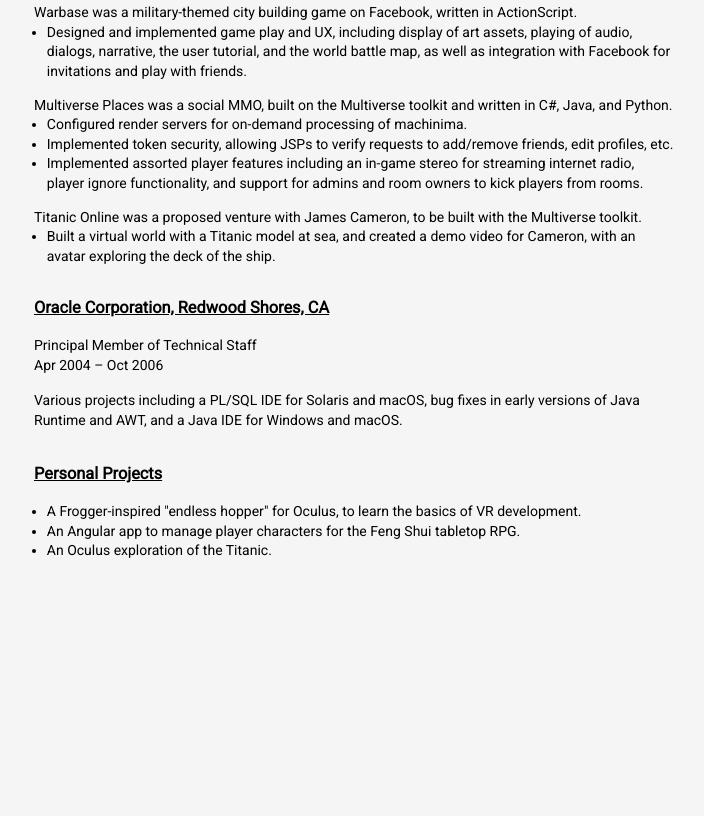
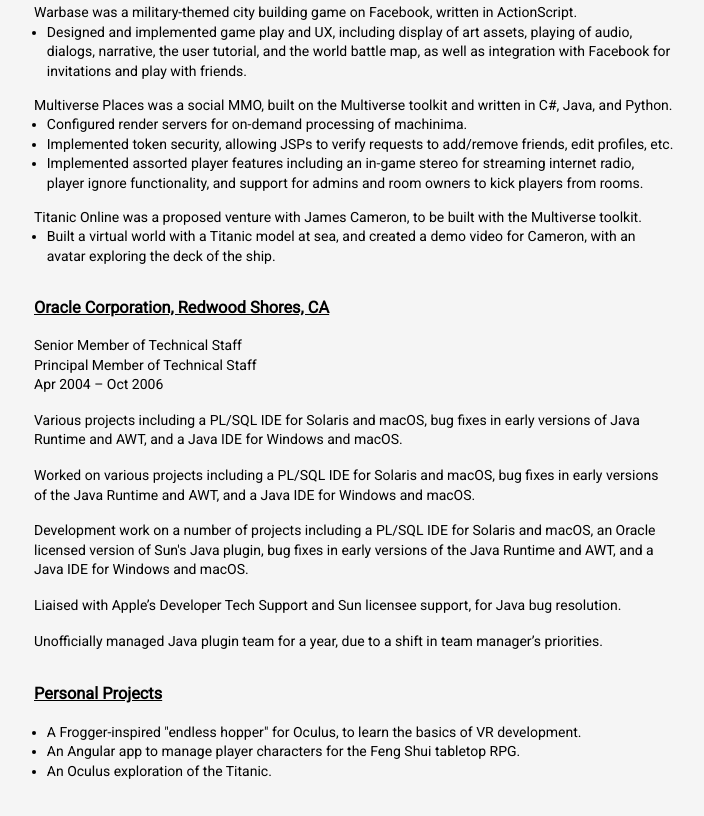
Before and after one commit to maughmer/maughmer.github.io, a website with bundled scripts: page resume.html in a window 1280 px wide. Shown: the part 1826-2642 px from the top of the page, without its empty margins (286-990 px from the left). Before the commit the page ends 2433 px from the top, so only its background shows below. Built offline with nearby package versions, Linux system fonts and the light colour scheme.

Commit message:
update oracle

```diff
--- a/resume.html
+++ b/resume.html
@@ -223,6 +223,7 @@
   <section class="experience">
     <h3>Oracle Corporation, Redwood Shores, CA</h3>
     <p>
+      Senior Member of Technical Staff<br>
       Principal Member of Technical Staff<br>
       Apr 2004 – Oct 2006
     </p>
@@ -230,6 +231,22 @@
       Various projects including a PL/SQL IDE for Solaris and macOS, bug fixes in early versions
       of Java Runtime and AWT, and a Java IDE for Windows and macOS.
     </p>
+    <p>
+      Worked on various projects including a PL/SQL IDE for Solaris and macOS, bug fixes in early
+      versions of the Java Runtime and AWT, and a Java IDE for Windows and macOS.
+    </p>
+    <p>
+      Development work on a number of projects including a PL/SQL IDE for Solaris and macOS, an
+      Oracle licensed version of Sun's Java plugin, bug fixes in early versions of the Java
+      Runtime and AWT, and a Java IDE for Windows and macOS.
+    </p>
+    <p>
+      Liaised with Apple’s Developer Tech Support and Sun licensee support, for Java bug resolution.
+    </p>
+    <p>
+      Unofficially managed Java plugin team for a year, due to a shift in team manager’s priorities.
+    </p>
+
   </section>
 
   <section class="experience hidden">
```
